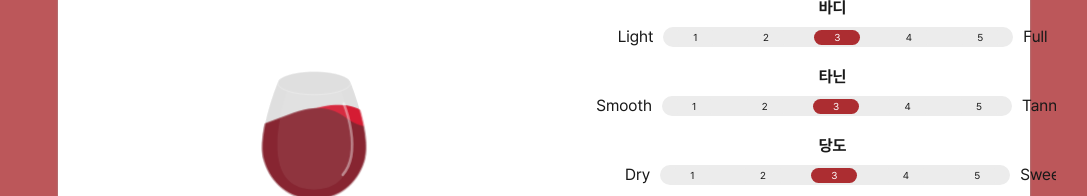
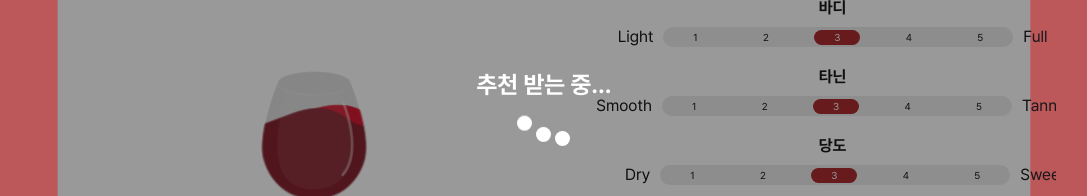
Before and after one commit to JIMIN1020/wine-pick, a React (Create React App) app in the folder client/: page / in a window 1280 px wide. Both pictures are taken after a click on the button "추천받기". Shown: the part 334-530 px from the top of the page, without its empty margins (96-1183 px from the left). Built offline with nearby package versions, Linux system fonts and the light colour scheme; no server answers.

Commit message:
#8 로딩 모션 추가

```diff
--- a/client/src/App.css
+++ b/client/src/App.css
@@ -1,3 +1,3 @@
 body {
-  background-color: rgb(172, 45, 49);
+  background-color: rgba(0, 0, 0, 0.284);
 }
--- a/client/src/App.js
+++ b/client/src/App.js
@@ -6,6 +6,7 @@ import { styled } from "styled-components";
 import MessageBox from "./component/MessageBox";
 import InputForm from "./component/InputForm";
 import WineInfo from "./component/WineInfo";
+import Loading from "./component/Loading";
 
 function App() {
   const [response, setResponse] = useState(""); // GPT 응답
@@ -90,6 +91,7 @@ function App() {
       <GlobalStyle />
       <NavBar />
       <FormBox>
+        {loading && <Loading />}
         <MessageBox />
         <InputForm onSendClick={onSendClick} />
       </FormBox>
@@ -121,13 +123,14 @@ const Container = styled.div`
   flex-direction: column;
   align-items: center;
   overflow: auto;
+  position: relative;
 `;
 
 const FormBox = styled.div`
   width: 95%;
   height: 600px;
   border-radius: 10px;
-  margin-bottom: 30px;
+  margin: 0 0;
 
   display: flex;
 
--- /dev/null
+++ b/client/src/component/Loading.js
@@ -0,0 +1,36 @@
+import React from "react";
+import { styled } from "styled-components";
+import { SyncLoader } from "react-spinners";
+
+const Loading = () => {
+  return (
+    <Container>
+      <h4>추천 받는 중...</h4>
+      <SyncLoader color="white" />
+    </Container>
+  );
+};
+
+export default Loading;
+
+const Container = styled.div`
+  position: absolute;
+  width: 95%;
+  height: 600px;
+  border-radius: 10px;
+  background-color: rgba(0, 0, 0, 0.4);
+  z-index: 999;
+
+  display: flex;
+  flex-direction: column;
+  align-items: center;
+  justify-content: center;
+  color: white;
+
+  h4 {
+    margin: 0 0;
+    margin-top: -20px;
+    margin-bottom: 20px;
+    font-size: 24px;
+  }
+`;
--- a/client/src/component/WineInfo.js
+++ b/client/src/component/WineInfo.js
@@ -7,9 +7,9 @@ const WineInfo = ({ wine }) => {
     <Container>
       <Thumbnail>
         {wine.thumbnail ? (
-          <img src={wine.thumbnail} height="180" />
+          <img src={wine.thumbnail} height="180" alt="wine img" />
         ) : (
-          <img src={wineImg} width="150" />
+          <img src={wineImg} width="150" alt="wine img" />
         )}
       </Thumbnail>
       <Description>
```
